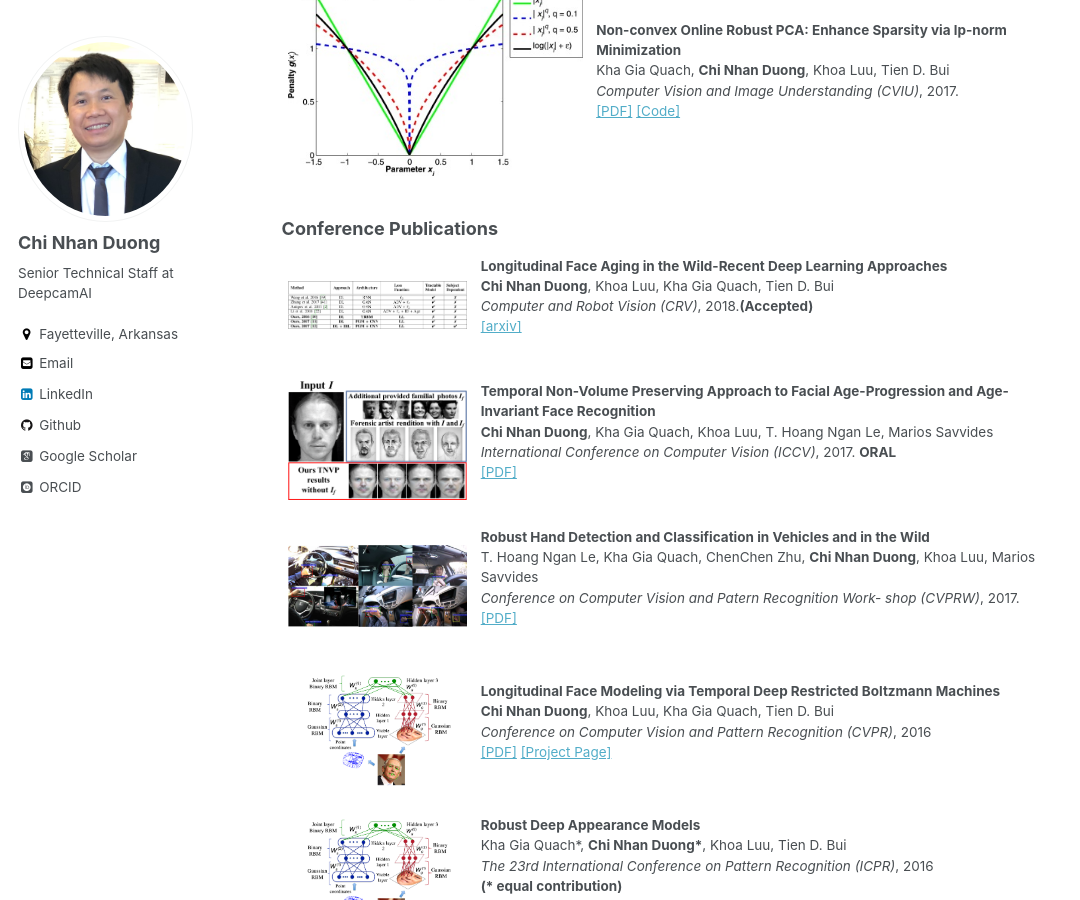
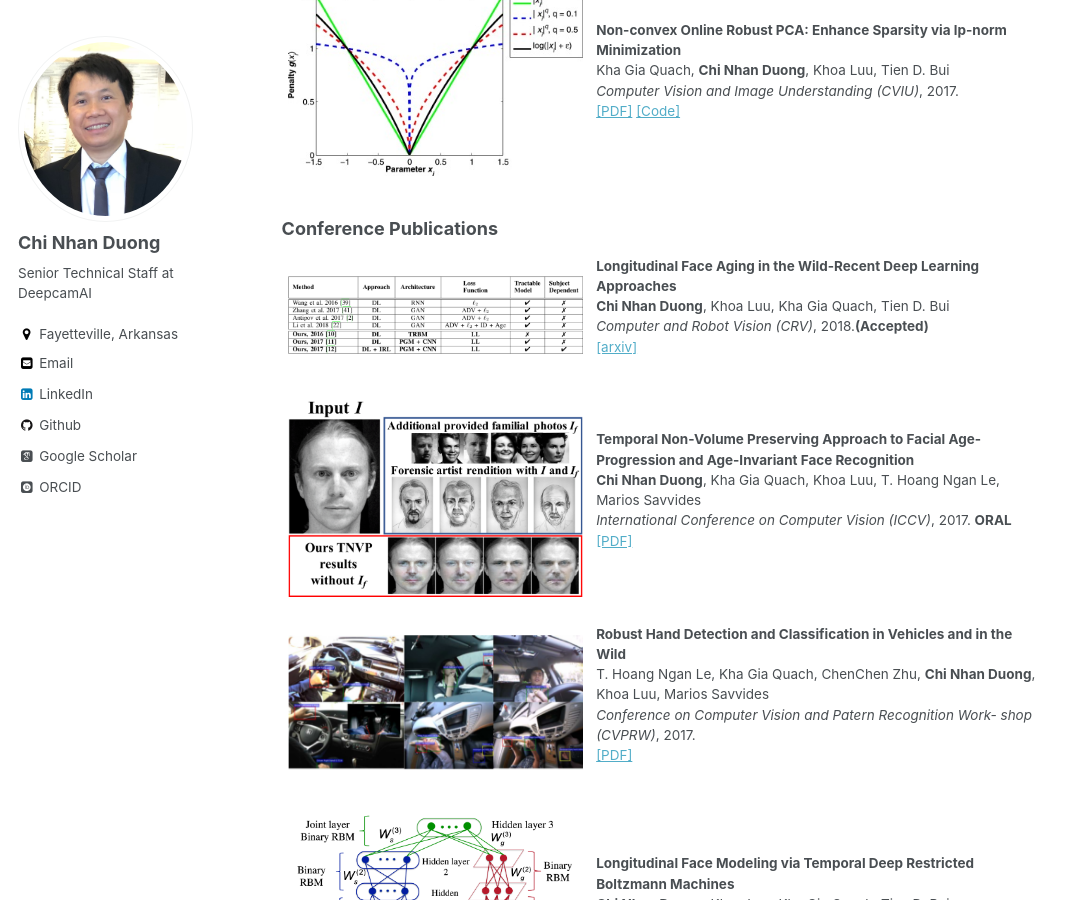
Before and after one commit to dcnhan/dcnhan.github.io, a Jekyll site: the page built from _pages/publications.md, in a window 1280 px wide and 900 px high, scrolled down 976 px. Shown: the whole window, without its empty margins (0-1080 px from the left). Built offline with Jekyll 4.4.1, drawn with Linux system fonts in a browser that asks for light colours; some web fonts are replaced.

Commit message:
Build website

```diff
--- a/_pages/publications.md
+++ b/_pages/publications.md
@@ -50,97 +50,97 @@ author_profile: true
 
 ### Conference Publications
 <table width="1200" align="center" border="0">
-	<td width="25%" valign="top" align="center"><img src="/images/feature_Aging_Review.png" alt="thumbnail" width="180" height="150" style="border-style: none"></td>
-	<td width="75%" valign="top">
+	<td width="40%" valign="top" align="center"><img src="/images/feature_Aging_Review.png" alt="thumbnail" width="360" height="300" style="border-style: none"></td>
+	<td width="60%" valign="top">
 	<p><heading><strong>Longitudinal Face Aging in the Wild-Recent Deep Learning Approaches</strong></heading><br>
 	<strong> Chi Nhan Duong</strong>, Khoa Luu, Kha Gia Quach, Tien D. Bui<br>
 	<em>Computer and Robot Vision (CRV)</em>, 2018.<b>(Accepted)</b><br>
 	<a href="https://arxiv.org/pdf/1802.08726.pdf">[arxiv]</a>
 	</p></td></table>
 <table width="1200" align="center" border="0">
-	<td width="25%" valign="top" align="center"><img src="/images/featured_TNVP.png" alt="thumbnail" width="180" height="150" style="border-style: none"></td>
-	<td width="75%" valign="top">
+	<td width="40%" valign="top" align="center"><img src="/images/featured_TNVP.png" alt="thumbnail" width="360" height="300" style="border-style: none"></td>
+	<td width="60%" valign="top">
 	<p><heading><strong>Temporal Non-Volume Preserving Approach to Facial Age-Progression and Age-Invariant Face Recognition</strong></heading><br>
 	<strong> Chi Nhan Duong</strong>, Kha Gia Quach, Khoa Luu, T. Hoang Ngan Le, Marios Savvides<br>
 	<em>International Conference on Computer Vision (ICCV)</em>, 2017. <b>ORAL</b><br>
 	<a href="http://openaccess.thecvf.com/content_iccv_2017/html/Duong_Temporal_Non-Volume_Preserving_ICCV_2017_paper.html">[PDF]</a>
 	</p></td></table>
 <table width="1200" align="center" border="0">
-    <td width="25%" valign="top" align="center"><img src="/images/featured_hand_CVPRW.png" alt="thumbnail" width="180" height="150" style="border-style: none"></td>
-    <td width="75%" valign="top">
+    <td width="40%" valign="top" align="center"><img src="/images/featured_hand_CVPRW.png" alt="thumbnail" width="360" height="300" style="border-style: none"></td>
+    <td width="60%" valign="top">
     <p><heading><strong>Robust Hand Detection and Classification in Vehicles and in the Wild</strong></heading><br>
     T. Hoang Ngan Le, Kha Gia Quach, ChenChen Zhu, <strong> Chi Nhan Duong</strong>, Khoa Luu, Marios Savvides<br>
     <em>Conference on Computer Vision and Patern Recognition Work- shop (CVPRW)</em>, 2017.<br>
     <a href="http://openaccess.thecvf.com/content_cvpr_2017_workshops/w13/papers/Le_Robust_Hand_Detection_CVPR_2017_paper.pdf">[PDF]</a>
     </p></td></table>
 <table width="1200" align="center" border="0">
-    <td width="25%" valign="top" align="center"><img src="/images/featured_DAMs.png" alt="thumbnail" width="150" height="120" style="border-style: none"></td>
-    <td width="75%" valign="top"><p><heading><strong>Longitudinal Face Modeling via Temporal Deep Restricted Boltzmann Machines</strong></heading><br>
+    <td width="40%" valign="top" align="center"><img src="/images/featured_DAMs.png" alt="thumbnail" width="300" height="240" style="border-style: none"></td>
+    <td width="60%" valign="top"><p><heading><strong>Longitudinal Face Modeling via Temporal Deep Restricted Boltzmann Machines</strong></heading><br>
     <strong> Chi Nhan Duong</strong>, Khoa Luu, Kha Gia Quach, Tien D. Bui<br>
     <em>Conference on Computer Vision and Pattern Recognition (CVPR)</em>, 2016<br>
     <a href="https://www.cv-foundation.org/openaccess/content_cvpr_2016/papers/Duong_Longitudinal_Face_Modeling_CVPR_2016_paper.pdf">[PDF]</a>
     <a>[Project Page]</a>
     </p></td></table>
 <table width="1200" align="center" border="0">
-    <td width="25%" valign="top" align="center"><img src="/images/featured_DAMs.png" alt="thumbnail" width="150" height="120" style="border-style: none"></td>
-    <td width="75%" valign="top"><p><heading><strong>Robust Deep Appearance Models</strong></heading><br>
+    <td width="40%" valign="top" align="center"><img src="/images/featured_DAMs.png" alt="thumbnail" width="300" height="240" style="border-style: none"></td>
+    <td width="60%" valign="top"><p><heading><strong>Robust Deep Appearance Models</strong></heading><br>
     Kha Gia Quach*, <strong> Chi Nhan Duong*</strong>, Khoa Luu, Tien D. Bui<br>
     <em>The 23rd International Conference on Pattern Recognition (ICPR)</em>, 2016<br>
     <b>(* equal contribution) </b><br>
     <a href="https://ieeexplore.ieee.org/abstract/document/7899665/">[PDF]</a>
     </p></td></table>
 <table width="1200" align="center" border="0">
-    <td width="25%" valign="top" align="center"><img src="/images/featured_DAMs.png" alt="thumbnail" width="150" height="120" style="border-style: none"></td>
-    <td width="75%" valign="top"><p><heading><strong>Depth-based 3D Hand Pose Tracking</strong></heading><br>
+    <td width="40%" valign="top" align="center"><img src="/images/featured_DAMs.png" alt="thumbnail" width="300" height="240" style="border-style: none"></td>
+    <td width="60%" valign="top"><p><heading><strong>Depth-based 3D Hand Pose Tracking</strong></heading><br>
     Kha Gia Quach, <strong> Chi Nhan Duong</strong>, Khoa Luu, Tien D. Bui<br>
     <em>The 23rd International Conference on Pattern Recognition (ICPR)</em>, 2016<br>
     <a href="https://ieeexplore.ieee.org/abstract/document/7900051/">[PDF]</a>
     </p></td></table>
 <table width="1200" align="center" border="0">
-	<td width="25%" valign="top" align="center"><img src="/images/featured_DAMs.png" alt="thumbnail" width="150" height="120" style="border-style: none"></td>
-	<td width="75%" valign="top"><p><heading><strong>Beyond principal components: Deep boltzmann machines for face modeling</strong></heading><br>
+	<td width="40%" valign="top" align="center"><img src="/images/featured_DAMs.png" alt="thumbnail" width="300" height="240" style="border-style: none"></td>
+	<td width="60%" valign="top"><p><heading><strong>Beyond principal components: Deep boltzmann machines for face modeling</strong></heading><br>
 	<strong> Chi Nhan Duong</strong>, Khoa Luu, Kha Gia Quach, Tien D. Bui<br>
     <em>Conference on Computer Vision and Pattern Recognition (CVPR)</em>, 2015<br>
 	<a href="https://www.cv-foundation.org/openaccess/content_cvpr_2015/papers/Duong_Beyond_Principal_Components_2015_CVPR_paper.pdf">[PDF]</a>
 	</p></td></table>
 <table width="1200" align="center" border="0">
-	<td width="25%" valign="top" align="center"><img src="/images/featured_DAMs.png" alt="thumbnail" width="150" height="120" style="border-style: none"></td>
-	<td width="75%" valign="top"><p><heading><strong>Robust lp-norm Singular Value Decomposition</strong></heading><br>
+	<td width="40%" valign="top" align="center"><img src="/images/featured_DAMs.png" alt="thumbnail" width="300" height="240" style="border-style: none"></td>
+	<td width="60%" valign="top"><p><heading><strong>Robust lp-norm Singular Value Decomposition</strong></heading><br>
 	Kha Gia Quach, Khoa Luu, <strong> Chi Nhan Duong</strong>, Tien D. Bui<br>
     <em>NIPS Workshop on Non-convex Optimization for Machine Learning: Theory and Practice (NIPSW)</em>, 2015<br>
 	<a>[PDF]</a>
 	</p></td></table>
 <table width="1200" align="center" border="0">
-	<td width="25%" valign="top" align="center"><img src="/images/featured_DAMs.png" alt="thumbnail" width="150" height="120" style="border-style: none"></td>
-	<td width="75%" valign="top"><p><heading><strong>Are Sparse Representation and Dictionary Learning Good for Handwritten Character Recognition?</strong></heading><br>
+	<td width="40%" valign="top" align="center"><img src="/images/featured_DAMs.png" alt="thumbnail" width="300" height="240" style="border-style: none"></td>
+	<td width="60%" valign="top"><p><heading><strong>Are Sparse Representation and Dictionary Learning Good for Handwritten Character Recognition?</strong></heading><br>
 	<strong> Chi Nhan Duong</strong>, Kha Gia Quach, Tien D. Bui<br>
     <em>The 14th International Conference on Frontiers in Handwriting Recognition (ICFHR)</em>, 2014 <b>ORAL</b><br>
 	<a href="https://ieeexplore.ieee.org/document/6981081/">[PDF]</a>
 	</p></td></table>
 <table width="1200" align="center" border="0">
-	<td width="25%" valign="top" align="center"><img src="/images/featured_DAMs.png" alt="thumbnail" width="150" height="120" style="border-style: none"></td>
-	<td width="75%" valign="top"><p><heading><strong>Sparse representation and Low-rank approximation for Robust Face Recognition</strong></heading><br>
+	<td width="40%" valign="top" align="center"><img src="/images/featured_DAMs.png" alt="thumbnail" width="300" height="240" style="border-style: none"></td>
+	<td width="60%" valign="top"><p><heading><strong>Sparse representation and Low-rank approximation for Robust Face Recognition</strong></heading><br>
 	Kha Gia Quach, <strong> Chi Nhan Duong</strong>, Tien D. Bui<br>
     <em>The 22nd International Conference on Pattern Recognition (ICPR)</em>, 2014 <br>
 	<a href="https://ieeexplore.ieee.org/abstract/document/6976948">[PDF]</a>
 	</p></td></table>
 <table width="1200" align="center" border="0">
-	<td width="25%" valign="top" align="center"><img src="/images/featured_DAMs.png" alt="thumbnail" width="150" height="120" style="border-style: none"></td>
-	<td width="75%" valign="top"><p><heading><strong>Robust Eye Localization in Video By Combining Eye Detector and Eye Tracker</strong></heading><br>
+	<td width="40%" valign="top" align="center"><img src="/images/featured_DAMs.png" alt="thumbnail" width="300" height="240" style="border-style: none"></td>
+	<td width="60%" valign="top"><p><heading><strong>Robust Eye Localization in Video By Combining Eye Detector and Eye Tracker</strong></heading><br>
 	<strong> Chi Nhan Duong</strong>, Pham Dinh Thang Cap, Thanh Duc Ngo , Duy-Dinh Le, Hoai Bac Le, Duc Anh Duong, Shin’ichi Satoh<br>
     <em>The 21st International Conference on Pattern Recognition (ICPR)</em>, 2012 <br>
 	<a href="https://ieeexplore.ieee.org/abstract/document/6460117">[PDF]</a>
 	</p></td></table>
 <table width="1200" align="center" border="0">
-	<td width="25%" valign="top" align="center"><img src="/images/featured_DAMs.png" alt="thumbnail" width="150" height="120" style="border-style: none"></td>
-	<td width="75%" valign="top"><p><heading><strong>Gabor Wavelet-Based Appearance Models</strong></heading><br>
+	<td width="40%" valign="top" align="center"><img src="/images/featured_DAMs.png" alt="thumbnail" width="300" height="240" style="border-style: none"></td>
+	<td width="60%" valign="top"><p><heading><strong>Gabor Wavelet-Based Appearance Models</strong></heading><br>
 	Kha Gia Quach, <strong> Chi Nhan Duong</strong>, Khoa Luu, Hoai Bac Le<br>
     <em>The 9th IEEE-RIVF Intl. Conf. on Computing and Communication Tech. (RIVF)</em>, 2012 <b>ORAL</b><br>
 	<a href="https://ieeexplore.ieee.org/abstract/document/6169865/">[PDF]</a>
 	</p></td></table>
 <table width="1200" align="center" border="0">
-	<td width="25%" valign="top" align="center"><img src="/images/featured_DAMs.png" alt="thumbnail" width="150" height="120" style="border-style: none"></td>
-	<td width="75%" valign="top"><p><heading><strong>Fine tuning age-estimation with global and local facial features</strong></heading><br>
+	<td width="40%" valign="top" align="center"><img src="/images/featured_DAMs.png" alt="thumbnail" width="300" height="240" style="border-style: none"></td>
+	<td width="60%" valign="top"><p><heading><strong>Fine tuning age-estimation with global and local facial features</strong></heading><br>
 	<strong> Chi Nhan Duong</strong>, Kha Gia Quach, Khoa Luu, Hoai Bac Le, Karl Ricanek<br>
     <em>The 36th International Con- ference on Acoustics, Speech and Signal Processing (ICASSP)</em>, 2011 <br>
 	<a href="https://www.researchgate.net/profile/Karl_Ricanek/publication/228864857_Fine_Tuning_Age-estimation_with_Global_and_Local_Facial_Features/links/02bfe50d46b5662825000000/Fine-Tuning-Age-estimation-with-Global-and-Local-Facial-Features.pdf">[PDF]</a>
```
